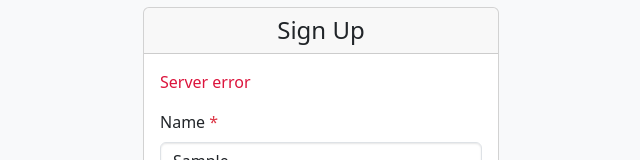
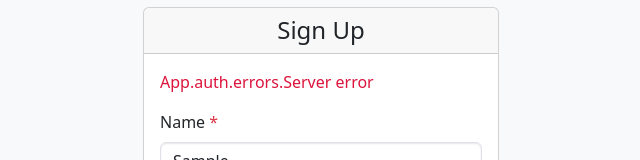
Before and after one commit to trae-op/test-task, a Next.js app: page /en/sign-up in a window 1280 px wide. Both pictures are taken after typing "Sample", "name@example.com", "Sample123", "Sample123" into the empty fields and a click on the button "Sign Up". Shown: the part 122-282 px from the top of the page, without its empty margins (319-959 px from the left). Built offline with nearby package versions, Linux system fonts and the light colour scheme; no server answers; the database is empty.

Commit message:
because dynamic can get real translations

```diff
--- a/messages/en.json
+++ b/messages/en.json
@@ -21,7 +21,8 @@
 			},
 			"errors": {
 				"invalidCredentials": "Invalid email or password",
-				"default": "Failed to sign in"
+				"default": "Failed to sign in",
+				"User already exists": "User already exists"
 			},
 			"signUp": {
 				"title": "Sign Up",
--- a/messages/uk.json
+++ b/messages/uk.json
@@ -21,7 +21,8 @@
 			},
 			"errors": {
 				"invalidCredentials": "Невірна електронна пошта або пароль",
-				"default": "Не вдалося увійти"
+				"default": "Не вдалося увійти",
+				"User already exists": "Користувач вже існує"
 			},
 			"signUp": {
 				"title": "Реєстрація",
--- a/src/app/[locale]/layout.tsx
+++ b/src/app/[locale]/layout.tsx
@@ -3,21 +3,22 @@ import { notFound } from 'next/navigation';
 
 import { AuthProvider } from '@/components/Auth';
 
+import type { TLocaleLayoutProps } from './types';
 import { routing } from '@/i18n/routing';
 
-type Props = {
-	children: React.ReactNode;
-	params: Promise<{ locale: string }>;
-};
-
-export default async function LocaleLayout({ children, params }: Props) {
+export default async function LocaleLayout({
+	children,
+	params
+}: TLocaleLayoutProps) {
 	const { locale } = await params;
 	if (!hasLocale(routing.locales, locale)) {
 		notFound();
 	}
 
+	const messages = (await import(`../../../messages/${locale}.json`)).default;
+
 	return (
-		<NextIntlClientProvider>
+		<NextIntlClientProvider locale={locale} messages={messages}>
 			<AuthProvider>{children}</AuthProvider>
 		</NextIntlClientProvider>
 	);
--- /dev/null
+++ b/src/app/[locale]/types.ts
@@ -0,0 +1,4 @@
+export type TLocaleLayoutProps = {
+	children: React.ReactNode;
+	params: Promise<{ locale: string }>;
+};
--- a/src/components/Auth/SignUp/SignUp.tsx
+++ b/src/components/Auth/SignUp/SignUp.tsx
@@ -23,6 +23,7 @@ export const SignUp = () => {
 	const t = useTranslations('App.auth.signUp');
 	const tp = useTranslations('App.auth.placeholders');
 	const te = useTranslations('App.errors');
+	const thu = useTranslations('App.auth.errors');
 
 	const {
 		register,
@@ -60,7 +61,7 @@ export const SignUp = () => {
 						<Card.Body>
 							{state.message && (
 								<div style={{ color: 'crimson', marginBottom: '1rem' }}>
-									{state.message}
+									{thu(state.message)}
 								</div>
 							)}
 							<Form noValidate onSubmit={handleSubmit(onSubmit)}>
```
